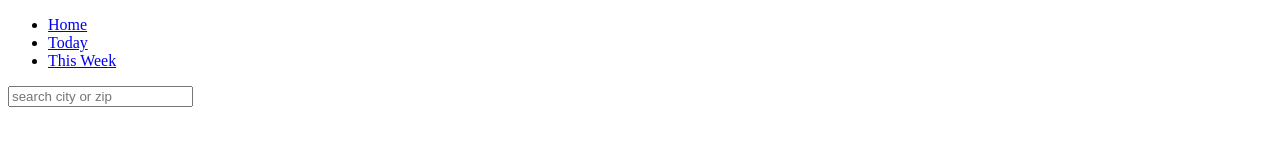
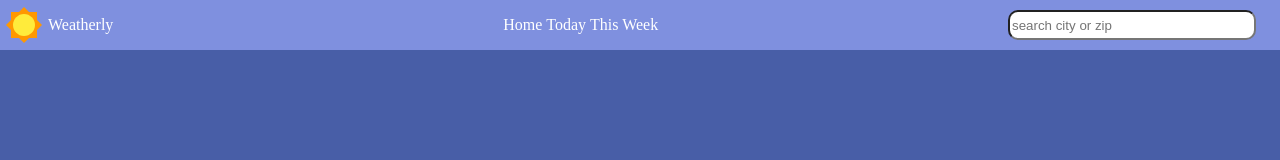
Before and after one commit to blujay0/Weatherly, a plain HTML site: page index.html in a window 1280 px wide. Drawn offline with Linux system fonts and the light colour scheme.

Commit message:
initial navbar

```diff
--- a/css/style.css
+++ b/css/style.css
@@ -0,0 +1,39 @@
+body {
+  background-color: #485EA7;
+  margin: 0; /* remove space around navbar */
+}
+
+.navbar {
+  background-color: #7F90DF;
+  display: flex;
+  flex-direction: row;
+  justify-content: space-between;
+  align-items: center;
+}
+
+.navbar .logo {
+  display: flex;
+  align-items: center;
+}
+
+.navbar a {
+  text-decoration: none;
+  color: white;
+}
+
+.navbar li {
+  display: inline;
+  list-style: none;
+}
+
+.navbar li a {
+  text-decoration: none;
+  color: white;
+}
+
+.navbar input {
+  border-radius: 10px;
+  margin-right: 1.5rem;
+  width: 15rem;
+  height: 1.5rem;
+}
--- a/index.html
+++ b/index.html
@@ -10,6 +10,7 @@
 <body>
   <header>
     <nav class="navbar">
+      <a href="#" class="logo"><img src="css/media/sun.svg" alt="sun logo">Weatherly</a>
       <ul>
         <li><a href="#">Home</a></li>
         <li><a href="#">Today</a></li>
```
